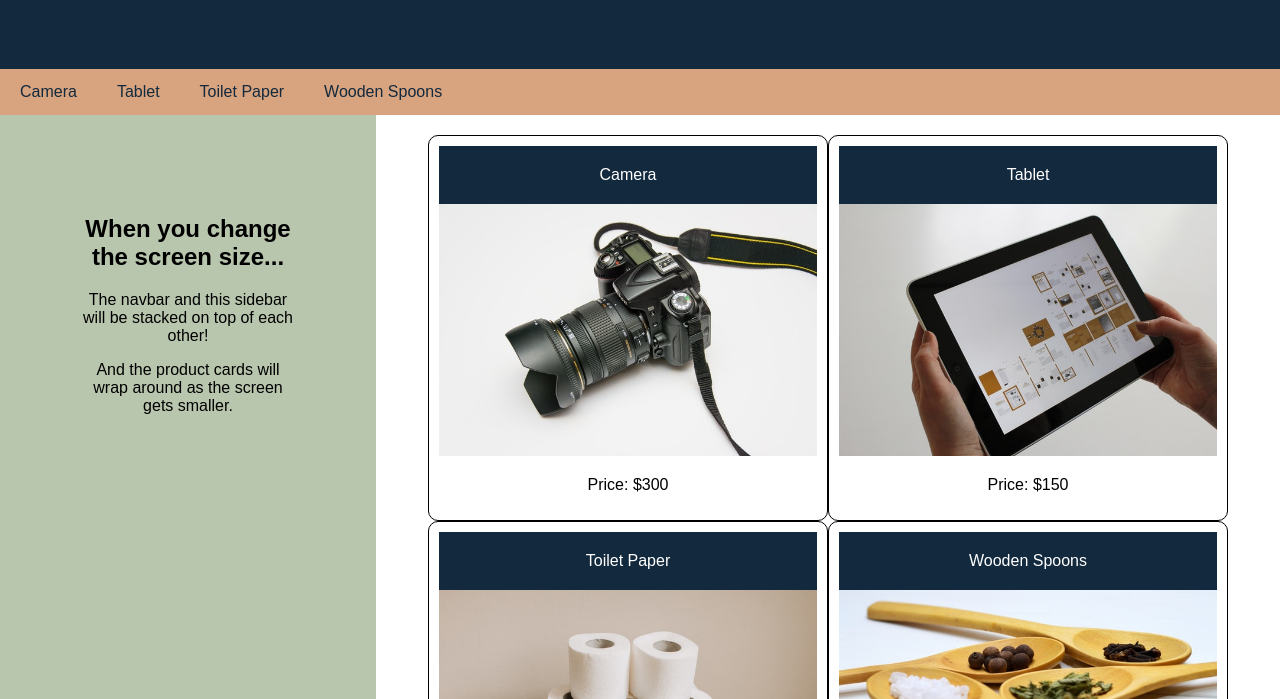
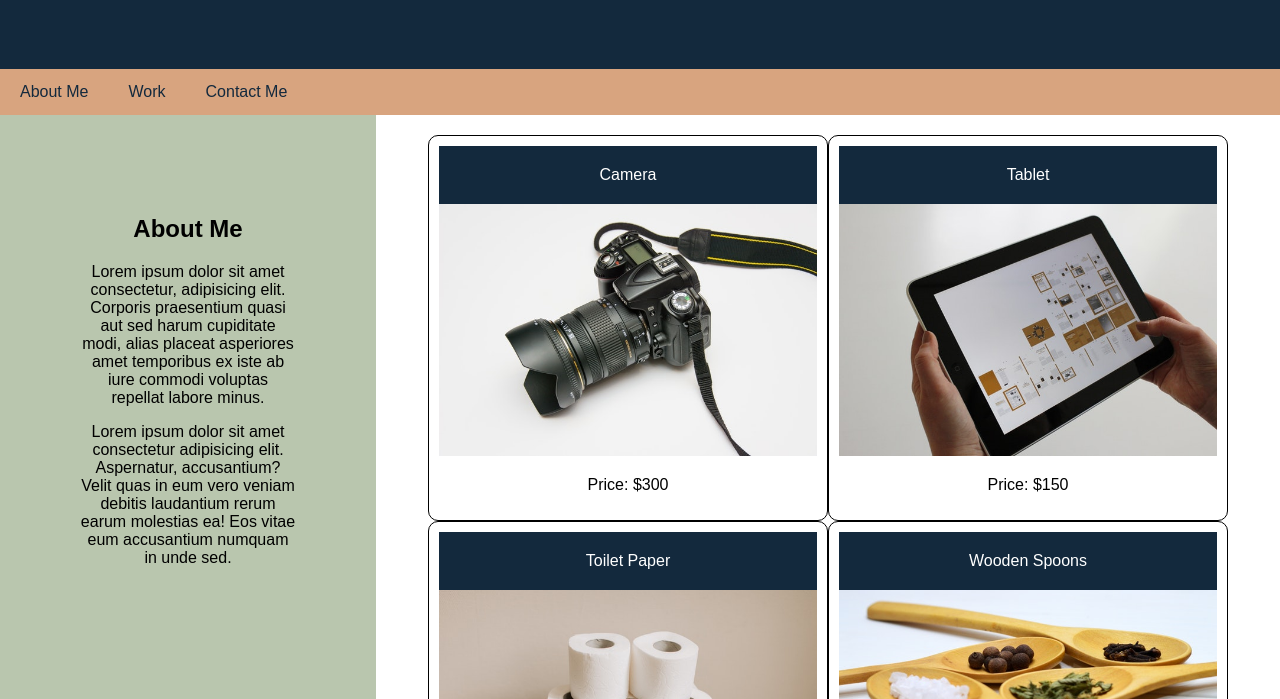
Before and after one commit to ddbriggs95/Portfolio, a plain HTML site: page index.html in a window 1280 px wide. Shown: the part 101-800 px from the top of the page. Drawn offline with Linux system fonts and the light colour scheme.

Commit message:
Added about me

```diff
--- a/index.html
+++ b/index.html
@@ -15,21 +15,18 @@
 
     <!-- Navbar -->
     <nav>
-      <a href="#">Camera</a>
-      <a href="#">Tablet</a>
-      <a href="#">Toilet Paper</a>
-      <a href="#">Wooden Spoons</a>
+      <a href="#">About Me</a>
+      <a href="#">Work</a>
+      <a href="#">Contact Me</a>
     </nav>
 
     <!-- Body -->
     <main>
       <!-- Sidebar -->
       <aside>
-        <h2>When you change the screen size...</h2>
-        <p>The navbar and this sidebar will be stacked on top of each other!</p>
-        <p>
-          And the product cards will wrap around as the screen gets smaller.
-        </p>
+        <h2>About Me</h2>
+        <p>Lorem ipsum dolor sit amet consectetur, adipisicing elit. Corporis praesentium quasi aut sed harum cupiditate modi, alias placeat asperiores amet temporibus ex iste ab iure commodi voluptas repellat labore minus.</p>
+        <p>Lorem ipsum dolor sit amet consectetur adipisicing elit. Aspernatur, accusantium? Velit quas in eum vero veniam debitis laudantium rerum earum molestias ea! Eos vitae eum accusantium numquam in unde sed.        </p>
       </aside>
       <!-- Product Cards -->
       <div class="products">
```
